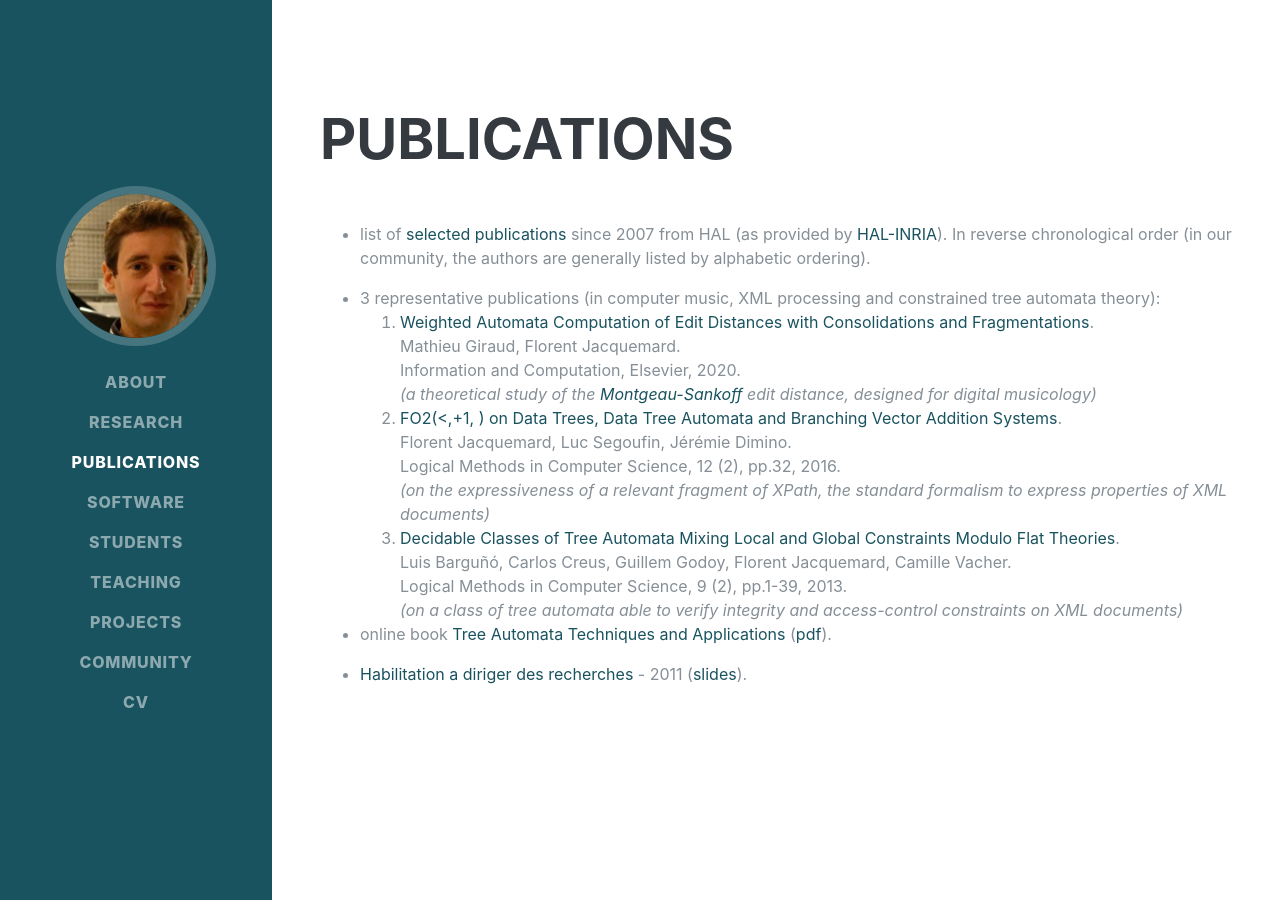
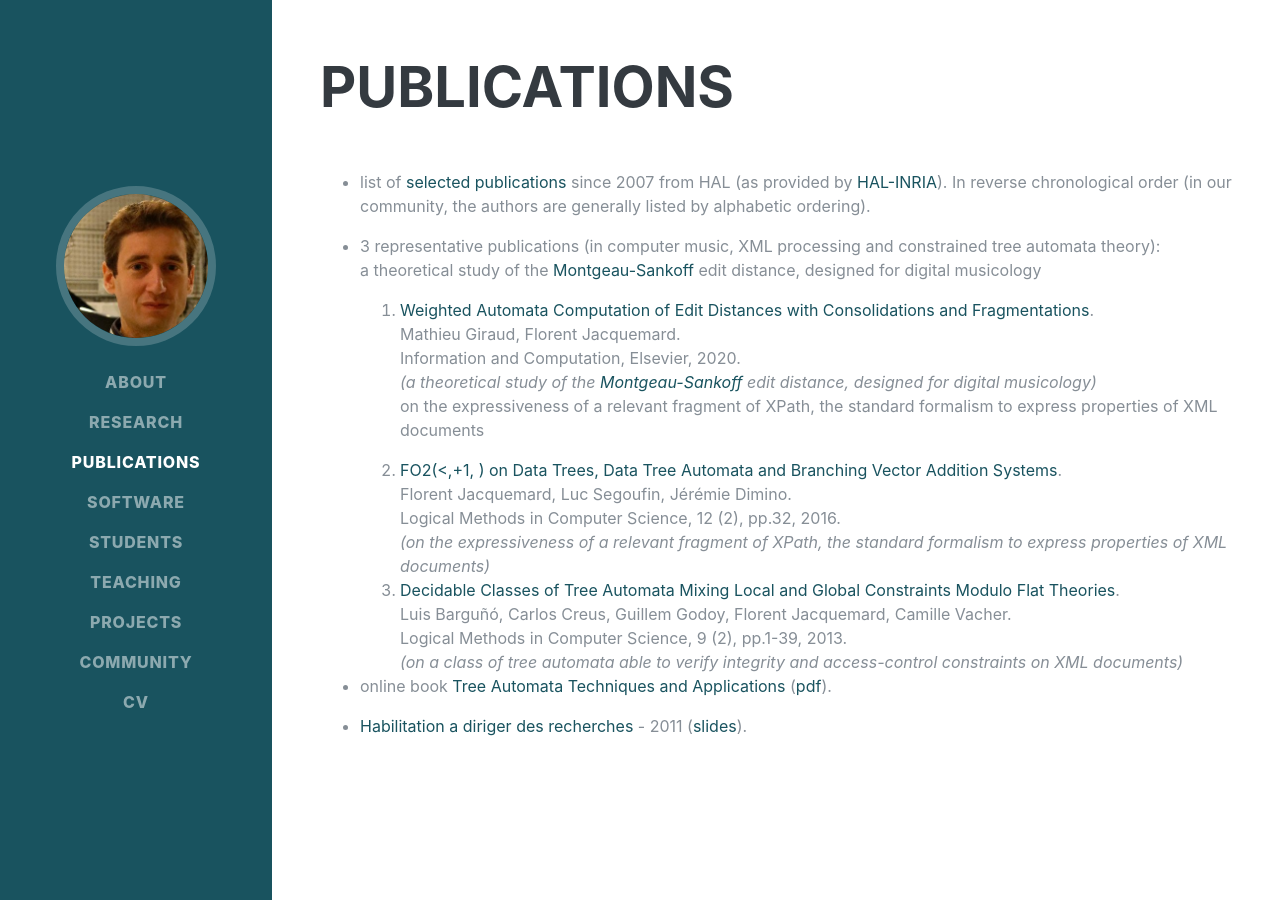
Before and after one commit to florento/florent-jacquemard.github.io, a Jekyll site: the page built from index.html, in a window 1280 px wide and 900 px high, scrolled down 1866 px. Built offline with Jekyll 4.4.1, drawn with Linux system fonts in a browser that asks for light colours; nearby versions of some CDN libraries; some web fonts are replaced.

Commit message:
presentation news, pub

```diff
--- a/_publications/publications.md
+++ b/_publications/publications.md
@@ -8,10 +8,12 @@
 
 
 - 3 representative publications (in computer music, XML processing and constrained tree automata theory):
+>  a theoretical study of the [Montgeau-Sankoff](https://link.springer.com/article/10.1007/BF00117340) edit distance, designed for digital musicology
   1. [Weighted Automata Computation of Edit Distances with Consolidations and Fragmentations](https://hal.inria.fr/hal-01857267v4).
      Mathieu Giraud, Florent Jacquemard.
      Information and Computation, Elsevier, 2020.
     *(a theoretical study of the [Montgeau-Sankoff](https://link.springer.com/article/10.1007/BF00117340) edit distance, designed for digital musicology)*
+>  on the expressiveness of a relevant fragment of XPath, the standard formalism to express properties of XML documents
   2. [FO2(<,+1, ) on Data Trees, Data Tree Automata and Branching Vector Addition Systems](https://hal.inria.fr/hal-00769249v3).
       Florent Jacquemard, Luc Segoufin, Jérémie Dimino.
       Logical Methods in Computer Science, 12 (2), pp.32, 2016.
@@ -21,6 +23,7 @@
       Logical Methods in Computer Science, 9 (2), pp.1-39, 2013.
   *(on a class of tree automata able to verify integrity and access-control constraints on XML documents)*
 
+
 - online book [Tree Automata Techniques and Applications](http://tata.gforge.inria.fr) ([pdf]({{ site.url }}/files/tata.pdf)).
 
 - [Habilitation a diriger des recherches](https://tel.archives-ouvertes.fr/tel-00643595/file/plan.pdf) - 2011 ([slides]({{ site.url }}/files/slides/slides-hdr.pdf)).
```
